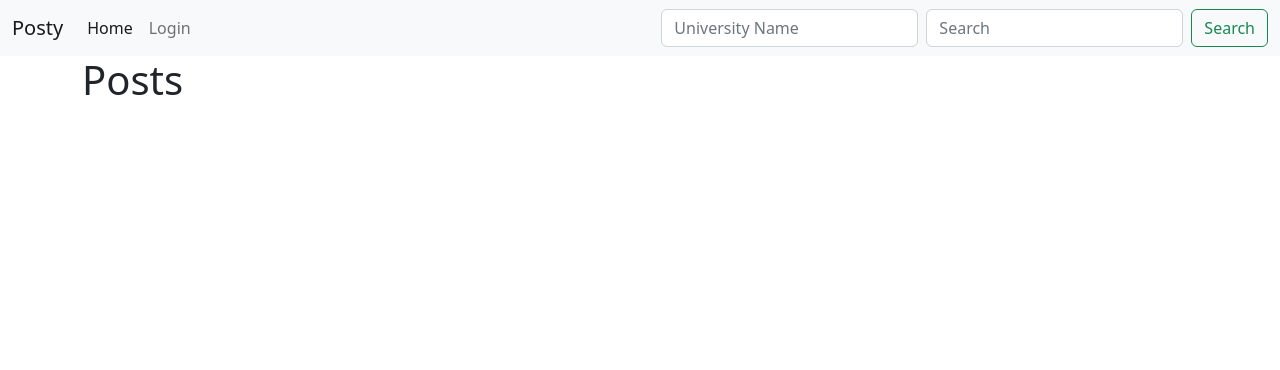
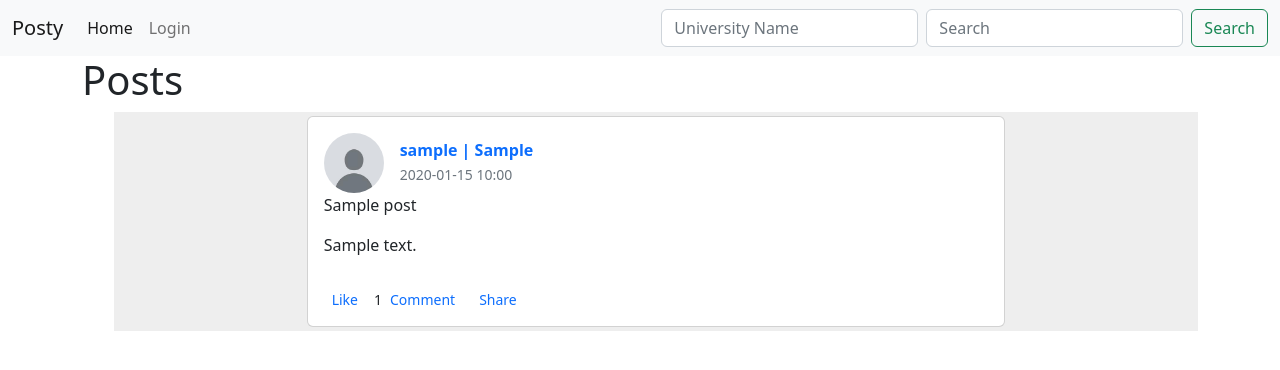
Before and after one commit to PeytonRoden/Posty, a Flask app: page /home_page in a window 1280 px wide. Shown: the top 370 px of the page. Run offline with Flask 3, Linux system fonts and the light colour scheme; tables that the repository leaves empty hold one stand-in row (values such as "Sample post"); parts of the project's set-up code (start-up, migrations or seed data) failed here and were passed over; some libraries are stand-ins or nearby versions.

Commit message:
added functinolay for deleting comments and posts. also added functinoality for liking posts

```diff
--- a/app.py
+++ b/app.py
@@ -6,6 +6,7 @@ from flask_login import login_user,login_required, logout_user
 from src.repositories.Post_Repository import post_repository_singleton
 from src.repositories.User_Repository import user_repository_singleton
 from src.repositories.Comment_Repository import comment_repository_singleton
+from src.repositories.Like_Repository import like_repository_singleton
 from src.models.models import Post
 from src.models.models import User_
 
@@ -41,8 +42,15 @@ login_manager = LoginManager()
 login_manager.init_app(app)
 
 
+
+
 @app.route('/') # Python decorator, new syntax
 def index():
+    post_list = post_repository_singleton.get_all_posts()
+    return render_template("index.html", current_user = current_user, post_list= post_list)
+
+@app.route('/index') # Python decorator, new syntax
+def go_to_index():
     post_list = post_repository_singleton.get_all_posts()
     return render_template("index.html", current_user = current_user, post_list= post_list)
 
@@ -52,6 +60,7 @@ def login_page():
 
 @app.route('/home_page') # Python decorator, new syntax
 def home_page():
+    post_list = post_repository_singleton.get_all_posts()
     return render_template("index.html", current_user = current_user, post_list= post_list)
 
 @app.route('/sign_up_page') # Python decorator, new syntax
@@ -68,7 +77,7 @@ def create_new_post_page():
 
     if(current_user == None):
         #need to be logged in to make posts
-        return redirect("/")
+        return index()
 
     return render_template("create_new_post.html", current_user = current_user)
 
@@ -114,13 +123,13 @@ def sign_up():
     if (user_password != user_repeat_password):
         # TODO: handle this
         flash('Password Does Not Match')
-        return redirect("/sign_up_page")
+        return sign_up_page()
 
     user = User_.query.filter_by(email=user_email).first() # if this returns a user, then the email already exists in database
 
     if user: # if a user is found, we want to redirect back to signup page so user can try again
         flash('Email address already exists')
-        return redirect("/sign_up_page")
+        return sign_up_page()
 
 
     # create a new user with the form data. Hash the password so the plaintext version isn't saved.
@@ -128,7 +137,7 @@ def sign_up():
 
     flash('Form Submitted Successfully')
 
-    return redirect("/login_page")
+    return login_page()
 
 
 """
@@ -162,7 +171,7 @@ def login():
     if not user or not check_password_hash(user.user_password, password):
         flash('Please check your login details and try again.')
         #if password details don't match reload the page
-        return redirect("/login_page")
+        return login_page()
 
     # if the above check passes, then we know the user has the right credentials
     login_user(user)
@@ -170,14 +179,14 @@ def login():
     print("logged in :"+ current_user.username)
 
     # if the above check passes, then we know the user has the right credentials
-    return redirect("/")
+    return index()
 
 
 @app.post('/logout')
 @login_required
 def logout():
     logout_user()
-    return redirect("/")
+    return index()
 
 
 """
@@ -233,7 +242,7 @@ def create_new_post():
 
 
 
-    return redirect("/")
+    return index()
 
 
 """
@@ -259,9 +268,11 @@ def post_viewer(post_id):
         if(str(selected_post_id ) == str(post.post_id)):
             user_post = post
 
+    user_post = post_repository_singleton.get_post_by_id(post_id)
+
 
     if(user_post == None):
-        return redirect("/")
+        return index()
 
 
 
@@ -406,6 +417,8 @@ def post_viewer_comment_to_comment(post_id, comment_id):
 
 
 def generate_comment_dictionary(selected_post_id):
+
+
     #organize comments list into a dictionary where
     # {  parents comment: [child comment 1, child comment 2, child comment 3]   }
 
@@ -421,12 +434,68 @@ def generate_comment_dictionary(selected_post_id):
     #child comments
     for comment in comments:
         if comment.parent_comment_id != None:
-            comment_dictionary[comment_repository_singleton.get_comment_by_id(comment.parent_comment_id)].append(comment)
+
+            try:
+                comment_dictionary[comment_repository_singleton.get_comment_by_id(comment.parent_comment_id)].append(comment)
+            except:
+                print("hi")
 
     return comment_dictionary
 
 
-@app.route('/delete_comment/<int:comment_id>')
+@app.route('/delete_comment/<int:post_id>/<int:comment_id>')
 @login_required
-def post_viewer_comment(comment_id):
-    pass
+def delete_comment(comment_id,post_id):
+
+    comment_repository_singleton.delete_comment(comment_id)
+
+    return redirect(url_for('post_viewer', post_id = post_id))
+
+
+
+@app.route('/delete_post_index/<int:post_id>')
+@login_required
+def delete_post_index(post_id):
+    post_repository_singleton.delete_post(post_id)
+    return redirect(url_for('go_to_index'))
+
+
+@app.route('/delete_post_post_viewer/<int:post_id>')
+@login_required
+def delete_post_post_viewer(post_id):
+
+    post_repository_singleton.delete_post(post_id)
+
+    return redirect(url_for('go_to_index'))
+
+
+
+@app.route('/like/<int:post_id>')
+@login_required
+def like(post_id):
+
+    #creating like and incrementing number of likes on post
+    like_created = like_repository_singleton.create_like(post_id, current_user.user_id )
+
+    if(like_created):
+        post_repository_singleton.increment_num_likes(post_id)
+    else:
+        post_repository_singleton.decrement_num_likes(post_id)
+
+    return redirect(url_for('post_viewer', post_id = post_id))
+
+
+@app.route('/index_like/<int:post_id>')
+@login_required
+def index_like(post_id):
+
+    #creating like and incrementing number of likes on post
+    like_created = like_repository_singleton.create_like(post_id, current_user.user_id )
+
+    if(like_created):
+        post_repository_singleton.increment_num_likes(post_id)
+    else:
+        post_repository_singleton.decrement_num_likes(post_id)
+
+
+    return redirect(url_for('go_to_index'))
--- a/src/models/models.py
+++ b/src/models/models.py
@@ -83,6 +83,8 @@ class Like_(db.Model):
     #serial field that automatically increments
     like_id = db.Column(db.Integer, primary_key=True)
 
+
+
     post_id = db.Column(db.Integer, db.ForeignKey(Post.post_id), nullable=False)
     post = db.relationship('Post', backref='post_likes', lazy=True , primaryjoin="Post.post_id == Like_.post_id")
     user_id = db.Column(db.Integer, db.ForeignKey(User_.user_id), nullable=False)
--- /dev/null
+++ b/static/css/main.css
@@ -0,0 +1,67 @@
+/*https://www.codeforui.com/3-dots-dropdown-menu/ */
+.menu-nav {
+    background-color: #44B;
+    display: flex;
+    justify-content: space-between;
+  }
+
+  .menu-item {
+    color: rgb(0, 0, 0);
+    padding: 3px;
+  }
+
+  .three-dots:after {
+    cursor: pointer;
+    color: rgb(0, 0, 0);
+    content: '\2807';
+    font-size: 20px;
+    padding: 0 5px;
+  }
+
+  a {
+    text-decoration: none !important;
+    color: white;
+  }
+
+  a div {
+    padding: 2px;
+    width: 10em;
+    height: 5ex;
+    border: 0.05em solid rgb(0, 0, 0);
+    border-radius: 0.25em;
+    font-weight: bold;
+    color: black;
+    cursor: pointer;
+    text-decoration: none !important;
+  }
+
+  a div:hover{
+    background-color: rgba(150, 236, 213, 0.639);
+    text-decoration: none !important;
+  }
+
+  .dropdown {
+    position: absolute;
+    right: 10px;
+    outline: none;
+    opacity: 0;
+    z-index: -1;
+    max-height: 0;
+    transition:  z-index 0.1s, max-height 0s;
+  }
+
+  .dropdown-container:focus {
+    outline: none;
+  }
+
+  .dropdown-container:focus .dropdown {
+    opacity: 1;
+    z-index: 100;
+    max-height: 100vh;
+    transition:  z-index 0.2s, max-height 0.2s;
+  }
+
+
+  .dropdown-items:hover {
+    background-color: yellow;
+  }
--- a/templates/_layout.html
+++ b/templates/_layout.html
@@ -6,7 +6,10 @@
 
   <title>my webpage</title>
 
+  <link rel="stylesheet" href="{{ url_for('static', filename='css/main.css') }}">
   <link href="https://cdn.jsdelivr.net/npm/bootstrap@5.2.2/dist/css/bootstrap.min.css" rel="stylesheet" integrity="sha384-Zenh87qX5JnK2Jl0vWa8Ck2rdkQ2Bzep5IDxbcnCeuOxjzrPF/et3URy9Bv1WTRi" crossorigin="anonymous">
+  <script src="https://maxcdn.bootstrapcdn.com/bootstrap/3.3.6/js/bootstrap.min.js"></script>
+
 
 </head>
 
--- a/templates/index.html
+++ b/templates/index.html
@@ -10,7 +10,7 @@
 <!--if they are logged in display their name and univeristy, also make it clicckable so they can edit their stuff-->
 {% block currentUser %}
 {% if current_user.is_authenticated %}
-<a class="nav-link active" href = "{{ url_for('account_info_page') }}">
+<a class="nav-link active" href="{{ url_for('account_info_page') }}">
   {{current_user.username}} | {{current_user.university}}
 </a>
 {% else %}
@@ -21,6 +21,11 @@
 
 
 {% block body %}
+
+
+
+
+
 
 <div class = "container-sm">
   <h1>Posts</h1>
@@ -34,9 +39,15 @@
             <div class="row d-flex justify-content-center">
               <div class="col-md-12 col-lg-10 col-xl-8">
                 <div class="card">
+                  <div class="card-body">
+
+
+                    <div style="transform: rotate(0) !important;">
+
+                    <div class="d-flex flex-start align-items-center"  style=  "transform: rotate(0) !important;">
+
                       <a href="post_viewer/{{ post.post_id }}" class="stretched-link"></a>
-                <div class="card-body">
-                  <div class="d-flex flex-start align-items-center">
+
                       <img class="rounded-circle shadow-1-strong me-3"
                         src="{{ url_for('static', filename='default_avatar.jpg') }}" alt="avatar" width="60"
                         height="60" />
@@ -48,6 +59,10 @@
                       </div>
                     </div>
 
+                    <div style="transform: rotate(0) !important;">
+                      <a href="post_viewer/{{ post.post_id }}" class="stretched-link"></a>
+
+
                     <p class = "card-title">
                       {{ post.post_title }}
                     </p>
@@ -56,11 +71,17 @@
                       {{ post.post_text }}
                     </p>
 
+                  </div>
+
                     <div class="small d-flex justify-content-start">
-                    <a href="#!" class="d-flex align-items-center me-3">
+
+                        <a href="index_like/{{ post.post_id }}" class="d-flex align-items-center me-3">
                           <i class="far fa-thumbs-up me-2"></i>
-                      <p class="mb-0">Like</p>
+                          <p class="mb-0">Like </p>
                         </a>
+
+                          <p class = "mb-0"> {{ post.number_likes }} </p>
+
                       <a href="#!" class="d-flex align-items-center me-3">
                         <i class="far fa-comment-dots me-2"></i>
                         <p class="mb-0">Comment</p>
@@ -69,6 +90,33 @@
                         <i class="fas fa-share me-2"></i>
                         <p class="mb-0">Share</p>
                       </a>
+
+
+
+                  </div>
+
+
+                  {% if current_user.is_authenticated %}
+                  {% if current_user.user_id == post.user_id %}
+
+                      <div >
+                        <div class="dropdown-container"  tabindex="-1">
+                                <div class="three-dots" ></div>
+                                <div class="dropdown" >
+                                  <a href="delete_post_index/{{ post.post_id }}">
+                                    <div>delete</div>
+                                  </a>
+                                  <a href="#">
+                                    <div>edit</div>
+                                  </a>
+                                </div>
+                        </div>
+                      </div>
+
+                      {% endif %}
+                        {% endif %}
+
+
                     </div>
                   </div>
                 </div>
@@ -82,4 +130,6 @@
   </ul>
   </div>
 
+
+
 {% endblock %}
```
Also changed, not shown: src/repositories/Comment_Repository.py (+15 -0 lines), src/repositories/Like_Repository.py (+31 -5 lines), src/repositories/Post_Repository.py (+31 -0 lines), templates/post_viewer.html (+77 -2 lines). Lines whose indentation alone changed are shown as unchanged.
